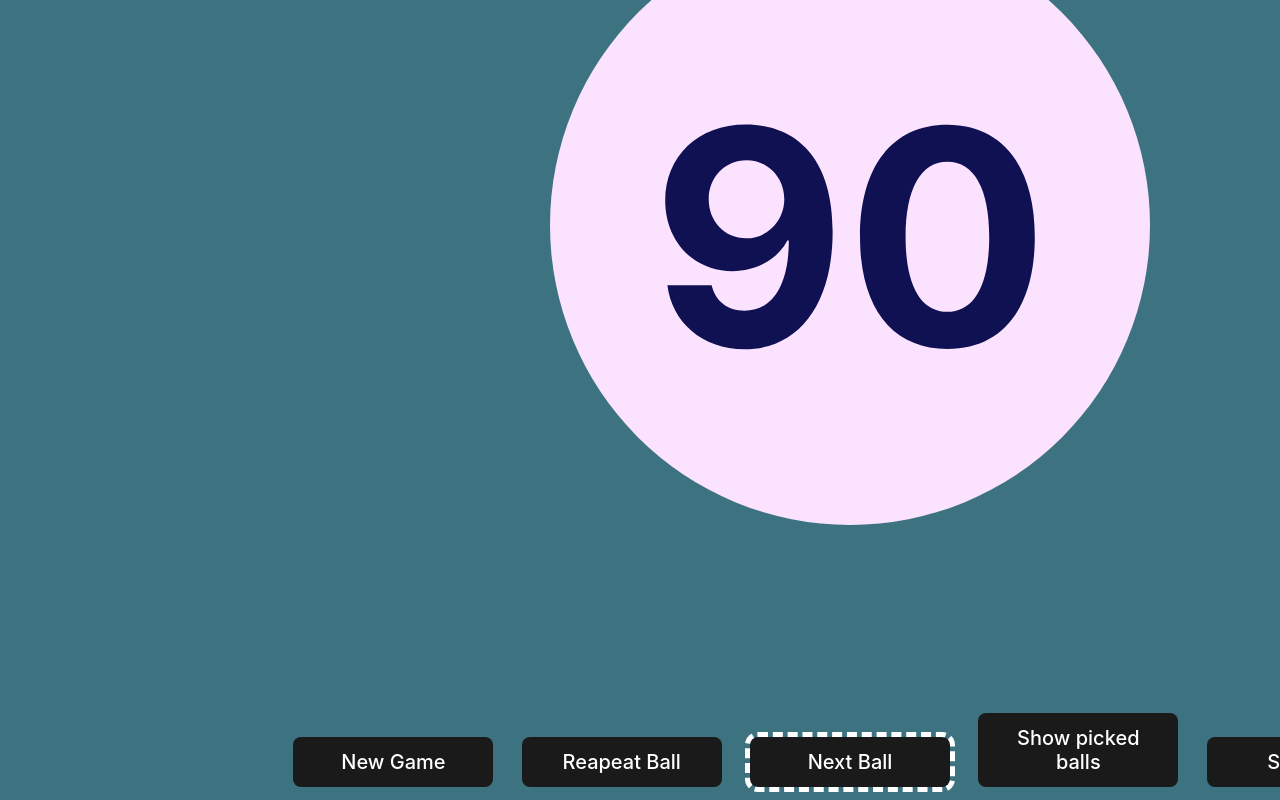
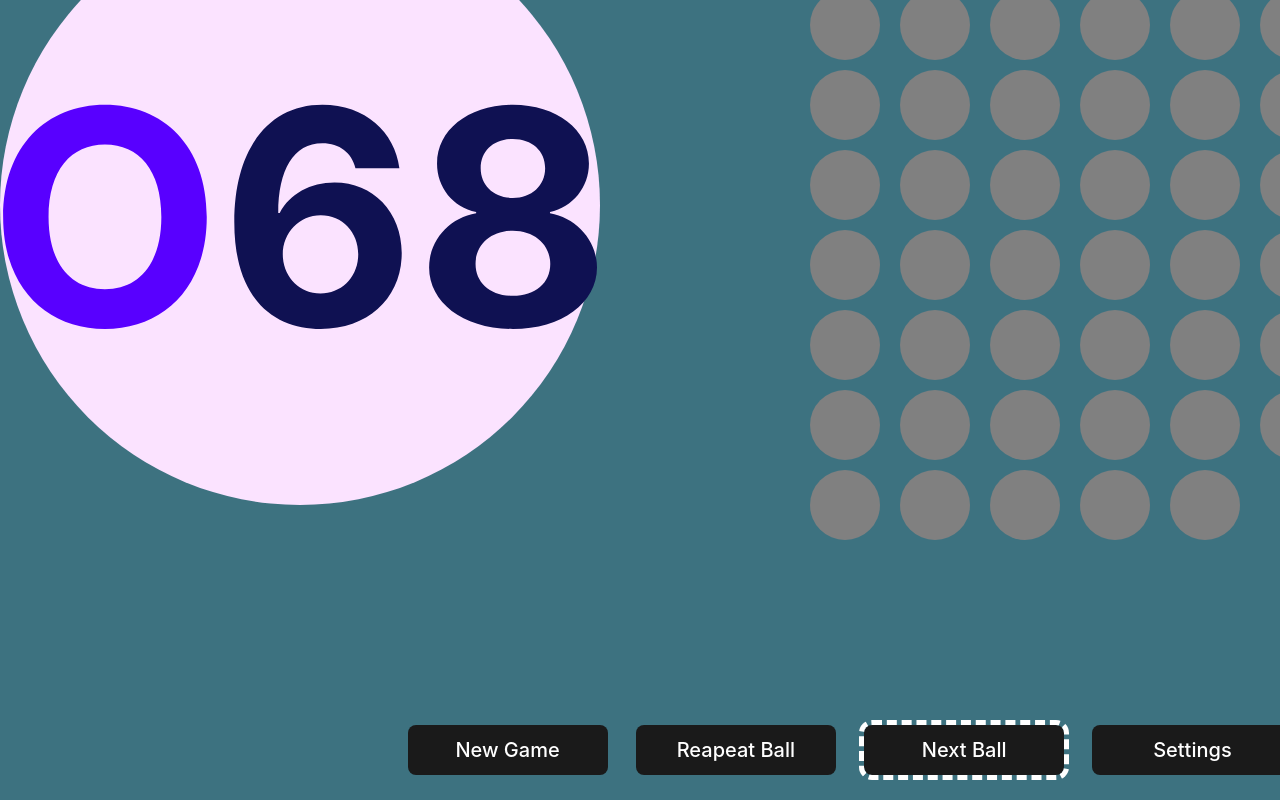
Before and after one commit to dragonflyinmypool/svelteBingo, a Svelte app: page / in a window 1280 px wide. Both pictures are taken after a click on the button "Next Ball". Shown: the part 250-1050 px from the top of the page. Built offline with nearby package versions, Linux system fonts and the light colour scheme.

Commit message:
simplified letter adding to ball display

```diff
--- a/src/App.svelte
+++ b/src/App.svelte
@@ -2,10 +2,10 @@
 
   // ***SETTINGS***
   let settings = {
-    showNumberOnMain: false,
+    showNumberOnMain: true,
     showNumbers:false,
     ballNumbers:[30,75,80,90,100],
-    numberOfBalls: 100,
+    numberOfBalls: 75,
     showLetter: true,
     repeatCall: false,
     languagesAvailable:['None','Chinese', 'English', 'French', 'German', "Spanish"],
@@ -21,7 +21,7 @@
   import PickedBalls from "./pages/PickedBalls.svelte";
   import AudioCaller from "./components/AudioCaller.svelte";
 
-  let currentPage = 'MainWithout'
+  let currentPage = 'MainTogether'
 
   function changePage(page) {
     if (page == 'main' && !settings.showNumberOnMain) {
@@ -38,6 +38,7 @@
   let currentBall;
   let unpickedballs;
   let callBall;
+  let currentLetter = 'false';
 
   newGame()
 
@@ -59,8 +60,17 @@
       return !unpickedballs.includes(ball)
     })
 
+    function sendLetter() {
+      if (settings.numberOfBalls == 75) {
+         return addLetter(currentBall)
+      } else {
+        return 'false'
+      }
+    }
+    currentLetter = sendLetter()
 
-    callBall(currentBall)
+   callBall(currentBall)
+
   }
 
   function addLetter(currentBall) {
@@ -71,24 +81,24 @@
         withLetter = '';
         break;
       case currentBall <= 15:
-        withLetter = '<span class="letter" style="color:#5800ff">B</span>' + currentBall;
+        withLetter = 'B';
         break;
       case currentBall <= 30:
-        withLetter = '<span class="letter" style="color:#5800ff">I</span>' + currentBall;
+        withLetter = 'I';
         break;
       case currentBall <= 45:
-        withLetter = '<span class="letter" style="color:#5800ff">N</span>' + currentBall;
+        withLetter = 'N';
         break;
       case currentBall <= 60:
-        withLetter ='<span class="letter" style="color:#5800ff">G</span>' + currentBall;
+        withLetter = 'G';
         break;
       default:
-      withLetter = '<span class="letter" style="color:#5800ff">O</span>' + currentBall;
+      withLetter = 'O';
   }
     return withLetter
   }
 
-  $: displayThis = settings.numberOfBalls == 75 ? addLetter(currentBall) : currentBall
+  // $: displayThis = settings.numberOfBalls == 75 ? addLetter(currentBall) : currentBall
 
 
 
@@ -106,13 +116,13 @@
       {nextBall}
       {repeatCall}
       {settings}
-      {displayThis}
+      {currentLetter}
       showPickedBalls={()=>changePage('ballview')}
       showSettings={()=>changePage('settings')}
     />
   {:else if currentPage == 'MainTogether'}
     <MainTogether
-      {displayThis}
+      {currentLetter}
       {allBalls}
       {pickedBalls}
       {currentBall}
--- a/src/components/AudioCaller.svelte
+++ b/src/components/AudioCaller.svelte
@@ -21,13 +21,11 @@
 		}
 
 		let arrayOfLanguages = checkSettings()
-		console.log(arrayOfLanguages)
 
 		if(arrayOfLanguages.length > 0) {
 			audio.src = 'src/assets/' + settings.lang1 + '/'+ currentBall + '.ogg';
 			audio.play();
 			if (settings.repeatCall) {
-				console.log(currentBall)
 			}
 		}
 	}
--- a/src/components/BallDisplay.svelte
+++ b/src/components/BallDisplay.svelte
@@ -1,17 +1,18 @@
 <script>
-export let displayThis;
-export let settings;
-
-
-
+  export let currentBall;
+  export let currentLetter;
+  export let settings;
 </script>
 
 <div id="ball">
-  <span id="ballNumber">
-    {#if displayThis}
-      {@html displayThis}
-    {/if}
-  </span>
+  {#if currentBall}
+    <span id="ballNumber">
+      {#if currentLetter !== 'false'}
+        <span class="letter" style="color:#5800ff"> {currentLetter}</span>
+      {/if}
+      {currentBall}
+    </span>
+  {/if}
 </div>
 
 <style>
@@ -31,6 +32,8 @@ export let settings;
     top: 300px;
     font-size: 300px;
     text-align: center;
+    display: flex;
+    align-items: center;
+    justify-content: center;
   }
-
 </style>
--- a/src/pages/MainTogether.svelte
+++ b/src/pages/MainTogether.svelte
@@ -13,11 +13,11 @@
   export let repeatCall
   export let settings
   export let showPickedBalls
-  export let displayThis
+  export let currentLetter
 </script>
 
 <div id="mainContent">
-  <BallDisplay {displayThis} {settings}/>
+  <BallDisplay {currentBall} {currentLetter} {settings}/>
   <PickedBallDisplay {allBalls} {pickedBalls} />
 </div>
 
--- a/src/pages/MainWithout.svelte
+++ b/src/pages/MainWithout.svelte
@@ -9,11 +9,11 @@
   export let showSettings
   export let repeatCall
   export let settings
-  export let displayThis
+  export let currentLetter
 
 </script>
 
-<BallDisplay {displayThis} {settings} />
+<BallDisplay {currentBall} {currentLetter} {settings} />
 
 <MenuBar
   {unpickedballs}
```
